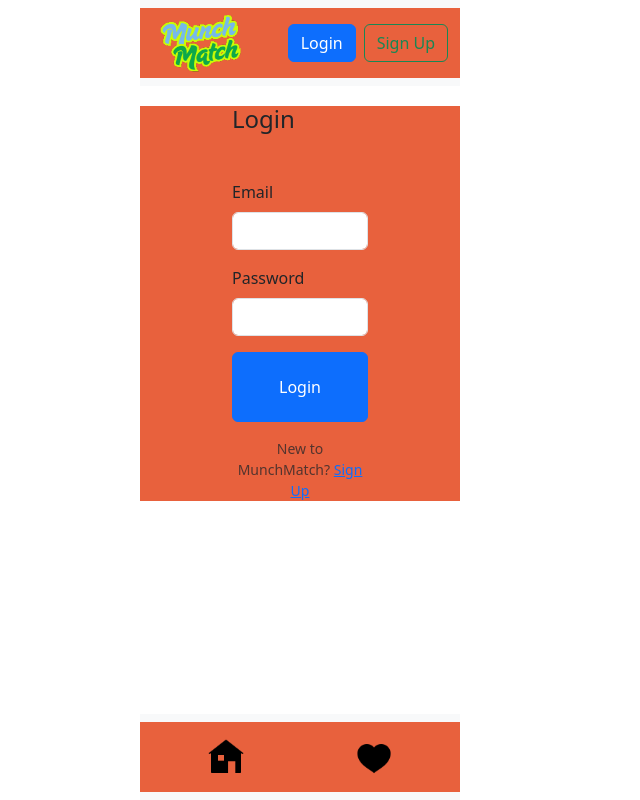
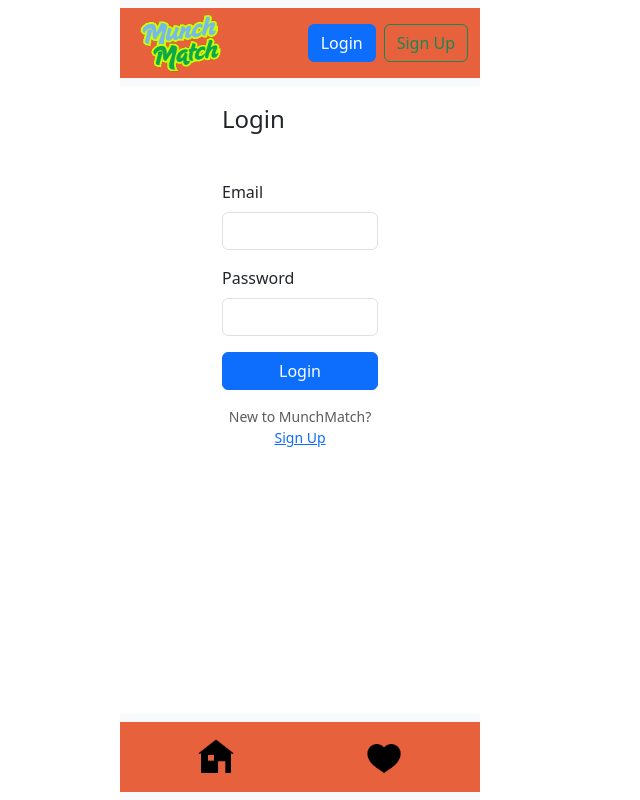
Before and after one commit to J-0-d-a-1/munchMatch, a React (Vite) app in the folder frontend/: page /login in a window 1280 px wide. Shown: the whole page, without its empty margins (0-640 px from the left). Built offline with nearby package versions, Linux system fonts and the light colour scheme; no server answers.

Commit message:
Organize navbar and footer styling

```diff
--- a/frontend/src/App.css
+++ b/frontend/src/App.css
@@ -5,6 +5,7 @@
 }
 
 .App {
+  width: 360px;
   display: grid;
   grid-template-rows: min-content auto min-content;
   min-height: 100vh
--- a/frontend/styles/footer.scss
+++ b/frontend/styles/footer.scss
@@ -1,4 +1,4 @@
-.bg-body-tertiary {
+.footer {
   background-color: #e8613d;
   margin-bottom: 0;
   min-width: 320px;
@@ -9,10 +9,10 @@
     height: 36px;
     object-fit: contain;
   }
+
+  .w-100 {
+    display: flex;
+    align-items: center;
+    height: 70px;
+  }
 }
-
-.w-100 {
-  display: flex;
-  align-items: center;
-  height: 70px;
-}
--- a/frontend/styles/navBar.scss
+++ b/frontend/styles/navBar.scss
@@ -1,4 +1,4 @@
-.container {
+.top-navigation {
   background-color: #e8613d;
 
   .brand-icon {
```
